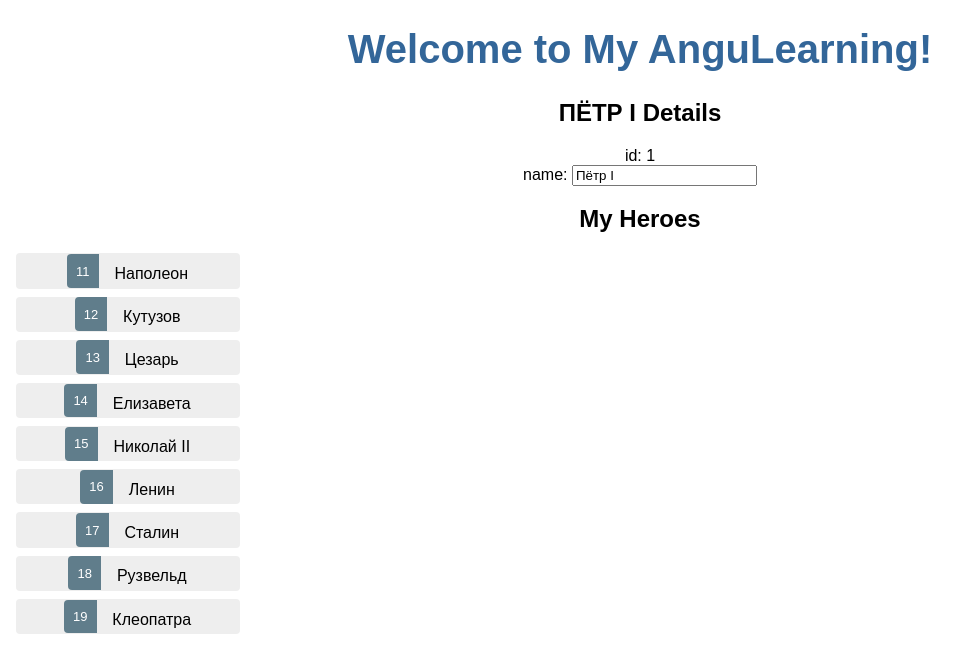
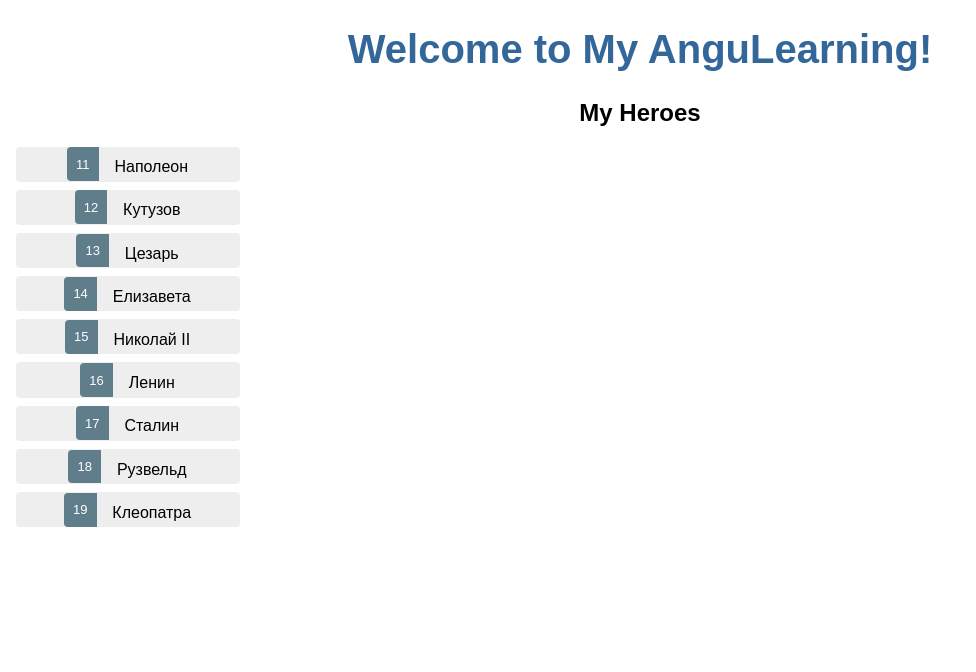
Before and after one commit to tgaydamaka/angulearning, an Angular app: page / in a window 1280 px wide. Shown: the top 672 px of the page, without its empty margins (0-976 px from the left). Built offline with nearby package versions, Linux system fonts and the light colour scheme.

Commit message:
event & class binding

```diff
--- a/src/app/heroes/heroes.component.html
+++ b/src/app/heroes/heroes.component.html
@@ -1,13 +1,15 @@
-<h2>{{ hero.name | uppercase }} Details</h2>
-<div><span>id: </span>{{hero.id}}</div>
+<div *ngIf="selectedHero">
+<h2>{{ selectedHero.name | uppercase }} Details</h2>
+<div><span>id: </span>{{selectedHero.id}}</div>
 <div><label>name:
-    <input [(ngModel)]="hero.name" placeholder="name">
+    <input [(ngModel)]="selectedHero.name" placeholder="name">
 </label>
+</div>
 </div>
 
 <h2>My Heroes</h2>
 <ul class="heroes">
-  <li *ngFor="let hero of heroes">
+  <li *ngFor="let hero of heroes" (click)="onSelect(hero)" [class.selected]="hero===selectedHero">
     <span class="badge">{{hero.id}}</span> {{hero.name}}
   </li>
 </ul>
--- a/src/app/heroes/heroes.component.ts
+++ b/src/app/heroes/heroes.component.ts
@@ -14,6 +14,11 @@
     name: 'Пётр I'
   };
   heroes = HEROES;
+  selectedHero: Hero;
+
+  onSelect(hero: Hero): void {
+    this.selectedHero = hero;
+  }
 
   constructor() { }
 
```
